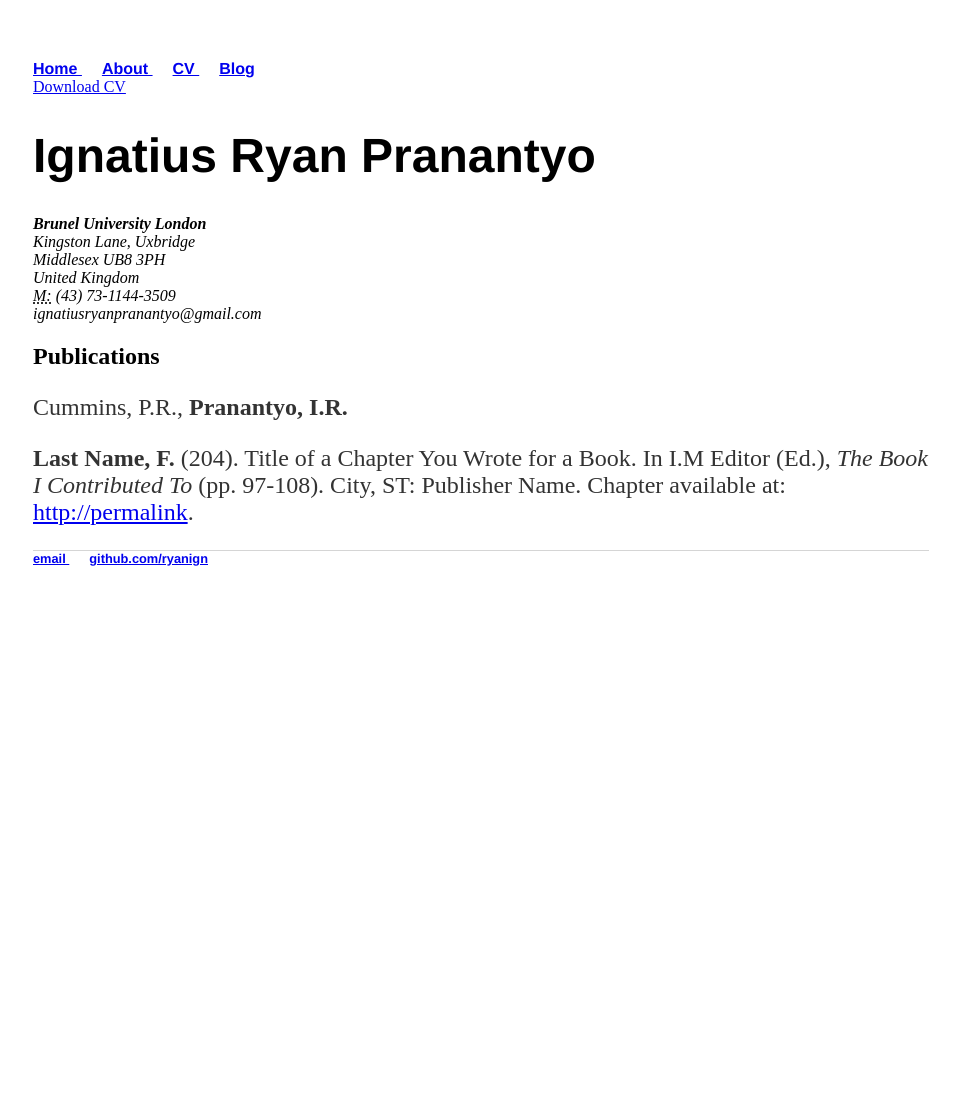
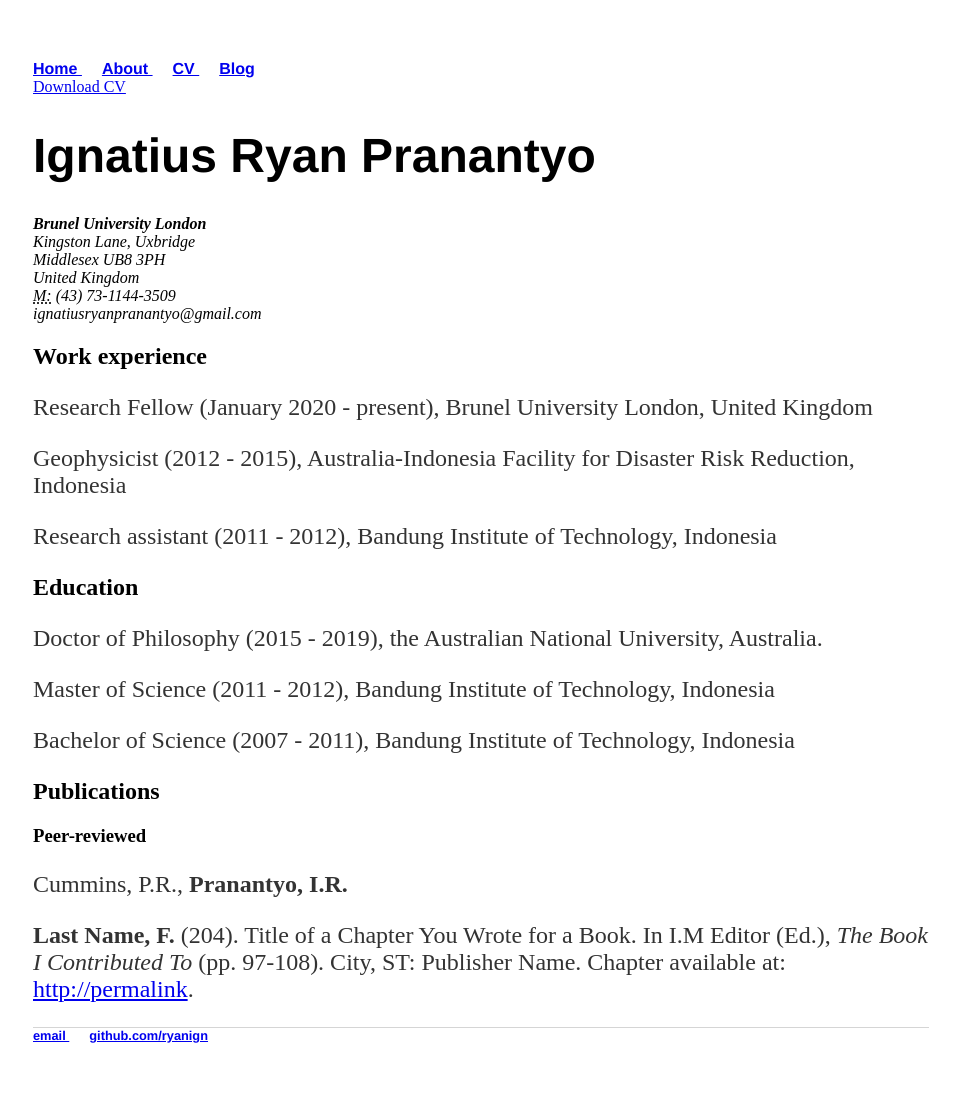
Before and after one commit to ryanign/BelajarJekyll, a Jekyll site: the page built from cv/index.html, in a window 1280 px wide. Shown: the whole page, without its empty margins (159-1118 px from the left). Built offline with Jekyll 4.4.1, drawn with Linux system fonts in a browser that asks for light colours; before the commit the page ends 900 px from its top, so only the background shows below that.

Commit message:
Update index.html

```diff
--- a/cv/index.html
+++ b/cv/index.html
@@ -2,11 +2,11 @@
 layout: default
 title: CV of Ignatius Ryan Pranantyo
 ---
-
 	<div class="cv">
 		<a href="#" class="download" title="Download CV as PDF">Download CV</a>
 
 		<h1>Ignatius Ryan Pranantyo</h1>
+
 			<address>
 				<strong>Brunel University London</strong><br>
 				Kingston Lane, Uxbridge<br>
@@ -16,9 +16,20 @@
 				<span class="obfuscate">ignatiusryanpranantyo@gmail.com</span>
 			</address>
 
+		<h2> Work experience </h2>
+			<p> Research Fellow (January 2020 - present), Brunel University London, United Kingdom </p>
+			<p> Geophysicist (2012 - 2015), Australia-Indonesia Facility for Disaster Risk Reduction, Indonesia </p>
+			<p> Research assistant (2011 - 2012), Bandung Institute of Technology, Indonesia </p>
+
+		<h2> Education </h2>
+			<p> Doctor of Philosophy (2015 - 2019), the Australian National University, Australia. </p>
+			<p> Master of Science (2011 - 2012), Bandung Institute of Technology, Indonesia </p>
+			<p> Bachelor of Science (2007 - 2011), Bandung Institute of Technology, Indonesia </p>
+
 		<h2>Publications</h2>
-			<p> Cummins, P.R., <strong>Pranantyo, I.R.</strong> </p>
-			<p><strong>Last Name, F.</strong> (204). Title of a Chapter You Wrote for a Book. In I.M Editor (Ed.), <em>The Book I Contributed To</em> (pp. 97-108). City, ST: Publisher Name. Chapter available at: <a href="#">http://permalink</a>.
+			<h3> Peer-reviewed </h3>
+				<p> Cummins, P.R., <strong>Pranantyo, I.R.</strong> </p>
+				<p><strong>Last Name, F.</strong> (204). Title of a Chapter You Wrote for a Book. In I.M Editor (Ed.), <em>The Book I Contributed To</em> (pp. 97-108). City, ST: Publisher Name. Chapter available at: <a href="#">http://permalink</a>.
 
 
 	</div>
```
